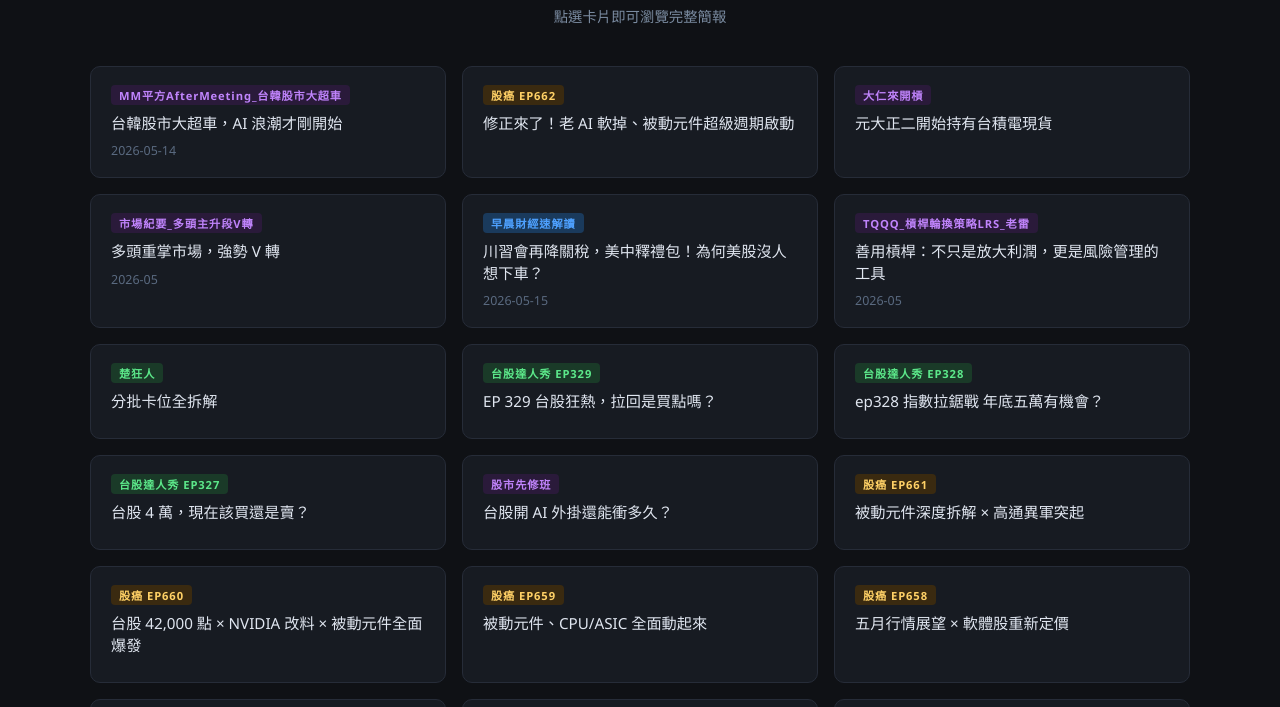
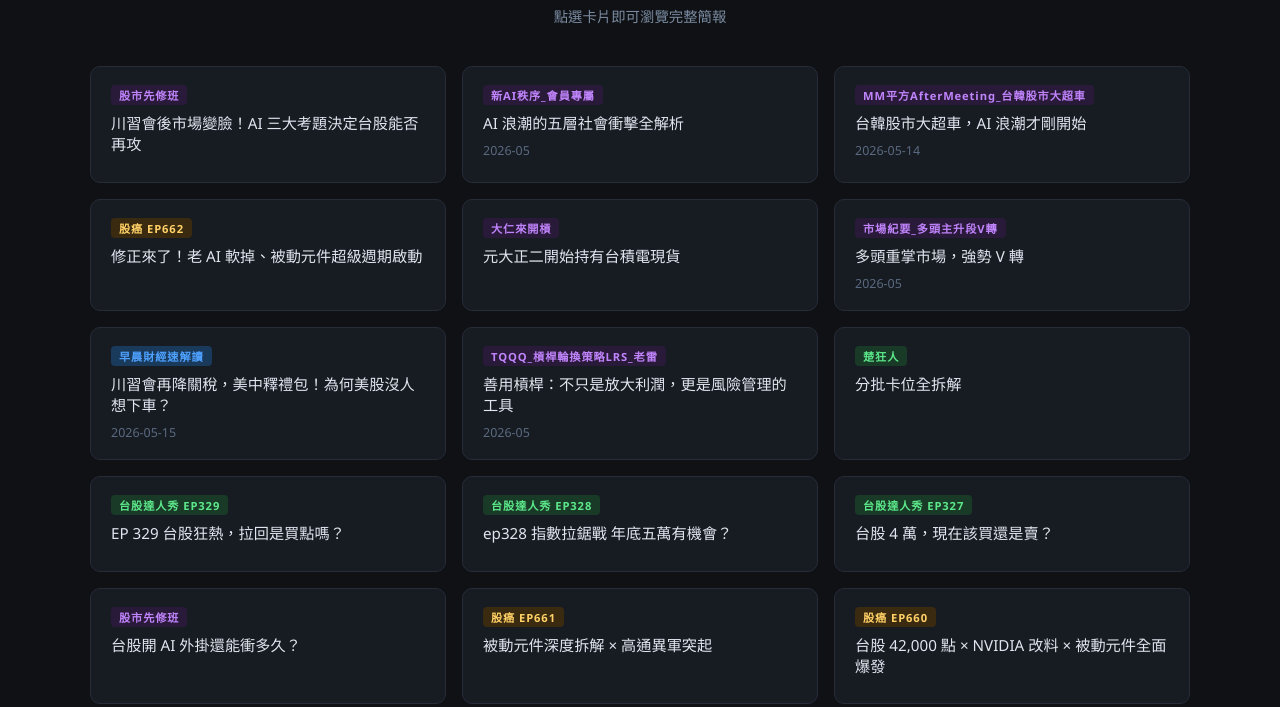
Before and after one commit to realbfu/podcast, a website: page report/index.html in a window 1280 px wide. Shown: the part 89-796 px from the top of the page. Drawn offline with Linux system fonts and the light colour scheme.

Commit message:
chore: 自動更新 index.html 及 .nojekyll

```diff
--- a/report/index.html
+++ b/report/index.html
@@ -57,6 +57,18 @@
     <p>點選卡片即可瀏覽完整簡報</p>
   </header>
   <div class="grid">
+    <a class="card" href="EP11_股市先修班_市場重點簡報.html">
+      <span class="tag tag-other">股市先修班</span>
+      <span class="title">川習會後市場變臉！AI 三大考題決定台股能否再攻</span>
+      <span class="date"></span>
+    </a>
+
+    <a class="card" href="2026_5_新AI秩序_會員專屬_市場重點簡報.html">
+      <span class="tag tag-other">新AI秩序_會員專屬</span>
+      <span class="title">AI 浪潮的五層社會衝擊全解析</span>
+      <span class="date">2026-05</span>
+    </a>
+
     <a class="card" href="2026_5_14_MM平方AfterMeeting_EP199_台韓股市大超車_市場重點簡報.html">
       <span class="tag tag-other">MM平方AfterMeeting_台韓股市大超車</span>
       <span class="title">台韓股市大超車，AI 浪潮才剛開始</span>
```
